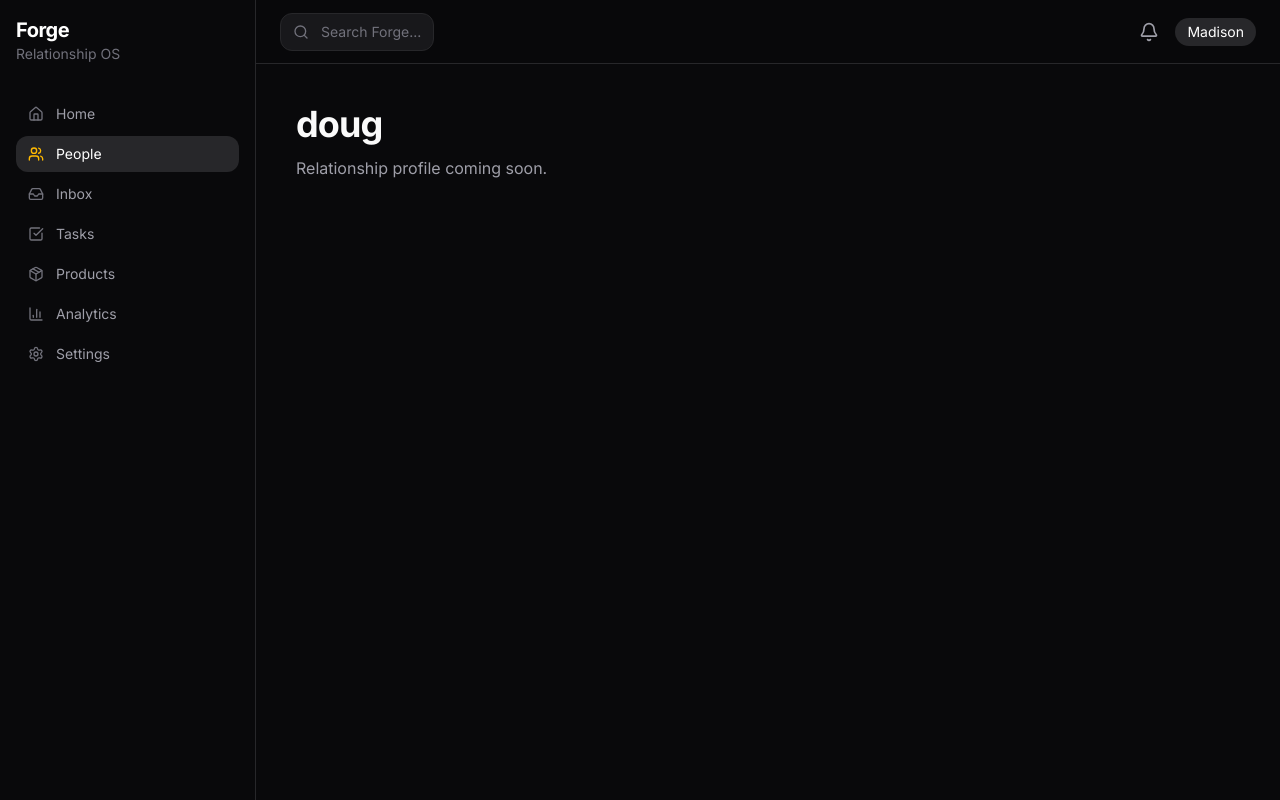
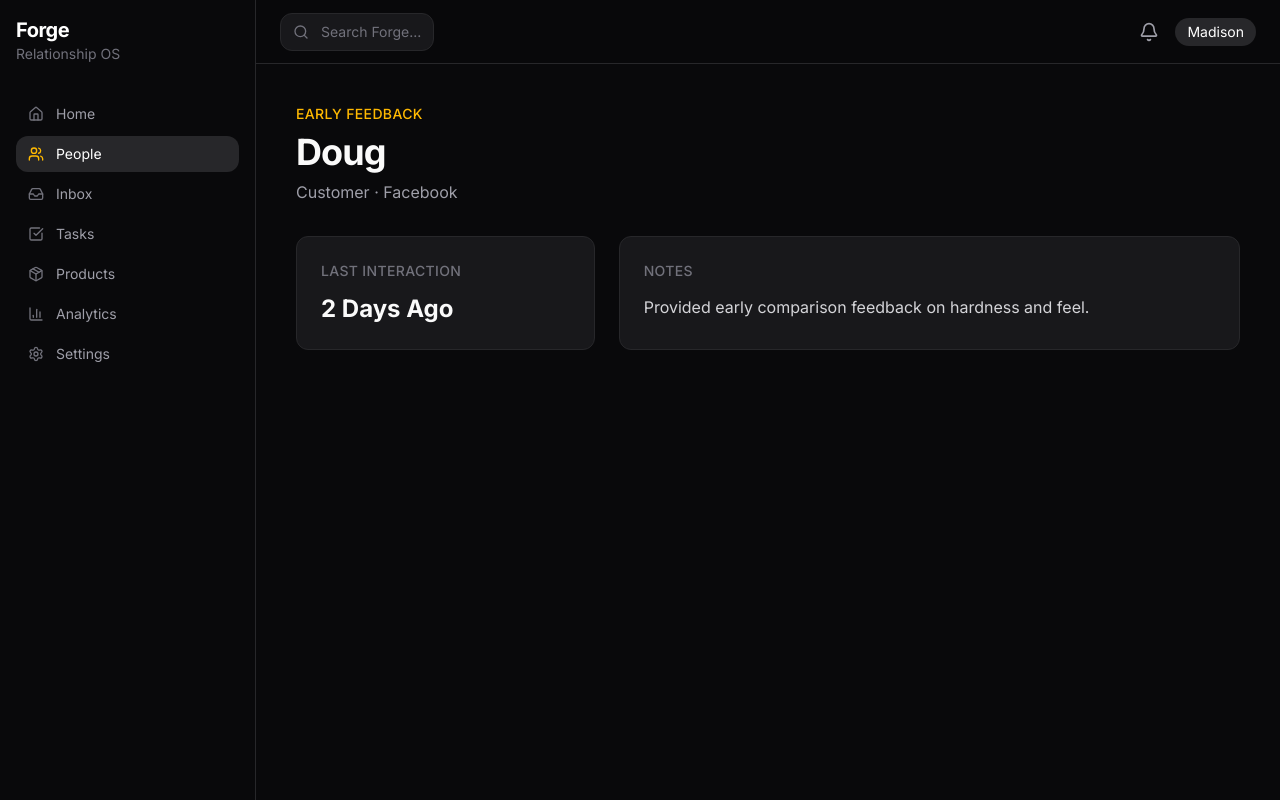
Before and after one commit to matwood18/forge-os, a Next.js app: page /people/doug in a window 1280 px wide. Built offline with nearby package versions, Linux system fonts and the light colour scheme.

Commit message:
Build person profile pages

```diff
--- a/app/people/[slug]/page.tsx
+++ b/app/people/[slug]/page.tsx
@@ -1,23 +1,57 @@
+import { notFound } from "next/navigation"
+import { people } from "@/lib/people"
+
 interface PersonPageProps {
   params: Promise<{
     slug: string
   }>
 }
 
-export default async function PersonPage({
-  params,
-}: PersonPageProps) {
+export default async function PersonPage({ params }: PersonPageProps) {
   const { slug } = await params
+  const person = people.find((item) => item.slug === slug)
+
+  if (!person) {
+    notFound()
+  }
 
   return (
     <div className="max-w-7xl p-10">
-      <h1 className="text-4xl font-bold tracking-tight">
-        {slug}
-      </h1>
+      <div className="mb-8">
+        <p className="text-sm font-medium uppercase tracking-wide text-amber-400">
+          {person.status}
+        </p>
 
-      <p className="mt-3 text-zinc-400">
-        Relationship profile coming soon.
-      </p>
+        <h1 className="mt-2 text-4xl font-bold tracking-tight">
+          {person.name}
+        </h1>
+
+        <p className="mt-2 text-zinc-400">
+          {person.role} · {person.platform}
+        </p>
+      </div>
+
+      <div className="grid gap-6 lg:grid-cols-3">
+        <div className="rounded-xl border border-zinc-800 bg-zinc-900 p-6">
+          <h2 className="text-sm font-medium uppercase tracking-wide text-zinc-500">
+            Last Interaction
+          </h2>
+
+          <p className="mt-3 text-2xl font-bold">
+            {person.lastInteraction}
+          </p>
+        </div>
+
+        <div className="rounded-xl border border-zinc-800 bg-zinc-900 p-6 lg:col-span-2">
+          <h2 className="text-sm font-medium uppercase tracking-wide text-zinc-500">
+            Notes
+          </h2>
+
+          <p className="mt-3 leading-7 text-zinc-300">
+            {person.notes}
+          </p>
+        </div>
+      </div>
     </div>
   )
 }
--- a/app/people/page.tsx
+++ b/app/people/page.tsx
@@ -1,26 +1,7 @@
+import Link from "next/link"
 import { Search } from "lucide-react"
-import Link from "next/link"
 
-const people = [
-  {
-    name: "Jay N Jax",
-    company: "Independent",
-    platform: "YouTube",
-    lastInteraction: "Today",
-  },
-  {
-    name: "Elliot",
-    company: "League Player",
-    platform: "Facebook",
-    lastInteraction: "Yesterday",
-  },
-  {
-    name: "Doug",
-    company: "Customer",
-    platform: "Reddit",
-    lastInteraction: "2 Days Ago",
-  },
-]
+import { people } from "@/lib/people"
 
 export default function PeoplePage() {
   return (
@@ -47,8 +28,9 @@ export default function PeoplePage() {
           <thead className="bg-zinc-900">
             <tr className="text-left text-sm text-zinc-400">
               <th className="px-6 py-4">Name</th>
-              <th>Company</th>
+              <th>Role</th>
               <th>Platform</th>
+              <th>Status</th>
               <th>Last Interaction</th>
             </tr>
           </thead>
@@ -56,19 +38,21 @@ export default function PeoplePage() {
           <tbody>
             {people.map((person) => (
               <tr
-                key={person.name}
+                key={person.slug}
                 className="border-t border-zinc-800 transition hover:bg-zinc-900/60"
               >
                 <td className="px-6 py-4 font-medium">
                   <Link
-                  href={`/people/${person.name.toLowerCase().replace(/\s+/g, "-")}`}
+                    href={`/people/${person.slug}`}
                     className="text-white transition hover:text-amber-400"
                   >
                     {person.name}
                   </Link>
                 </td>
-                <td className="text-zinc-400">{person.company}</td>
+
+                <td className="text-zinc-400">{person.role}</td>
                 <td className="text-zinc-400">{person.platform}</td>
+                <td className="text-zinc-400">{person.status}</td>
                 <td className="text-zinc-500">{person.lastInteraction}</td>
               </tr>
             ))}
--- /dev/null
+++ b/lib/people.ts
@@ -0,0 +1,29 @@
+export const people = [
+  {
+    slug: "jay-n-jax",
+    name: "Jay N Jax",
+    role: "YouTube Creator",
+    platform: "YouTube",
+    status: "Active Reviewer",
+    lastInteraction: "Today",
+    notes: "Installed Polydigm tip on Predator Revo and posted break-and-run videos.",
+  },
+  {
+    slug: "elliot",
+    name: "Elliot",
+    role: "Cue Repair / League Player",
+    platform: "Reddit",
+    status: "Long-term Tester",
+    lastInteraction: "Yesterday",
+    notes: "Installed 95A by hand and gave detailed feedback on chalk retention and installation.",
+  },
+  {
+    slug: "doug",
+    name: "Doug",
+    role: "Customer",
+    platform: "Facebook",
+    status: "Early Feedback",
+    lastInteraction: "2 Days Ago",
+    notes: "Provided early comparison feedback on hardness and feel.",
+  },
+]
```
Lines whose indentation alone changed are shown as unchanged.
